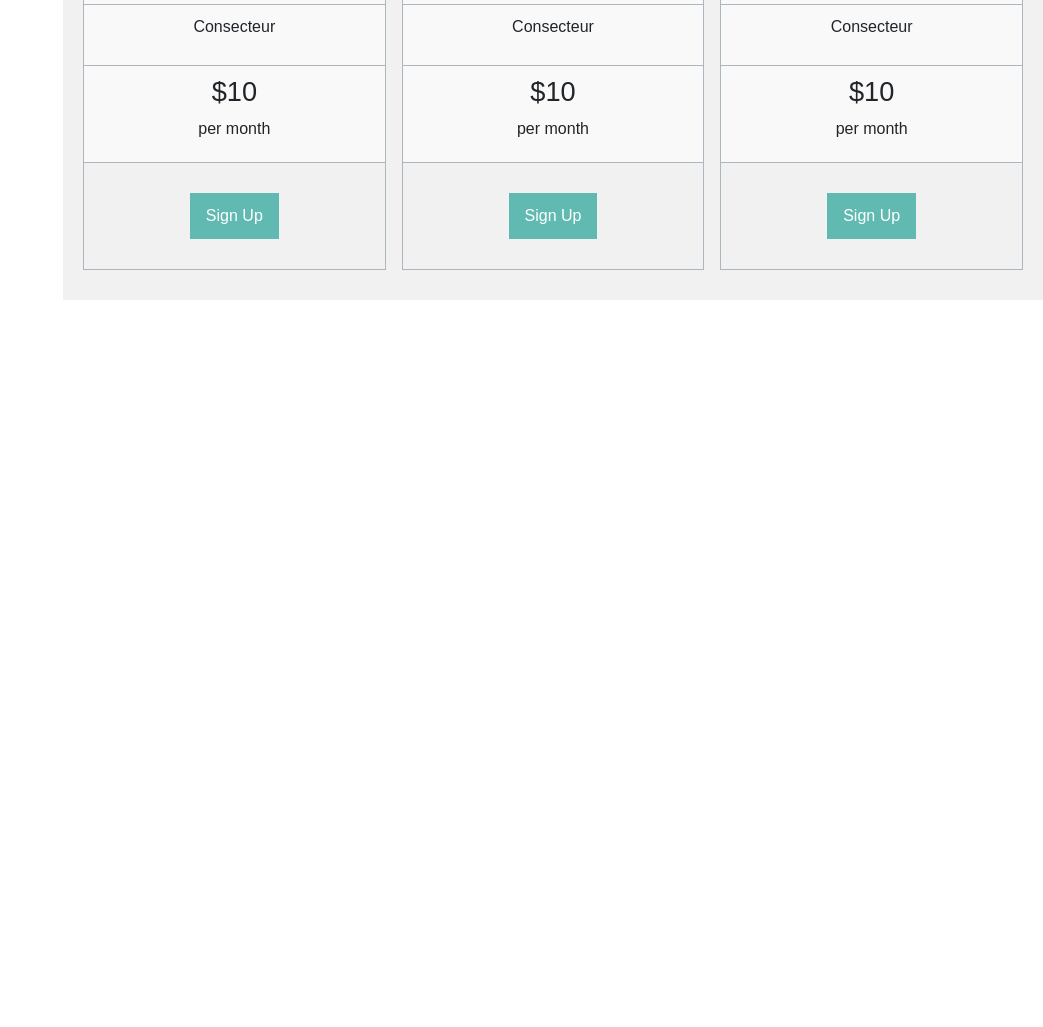
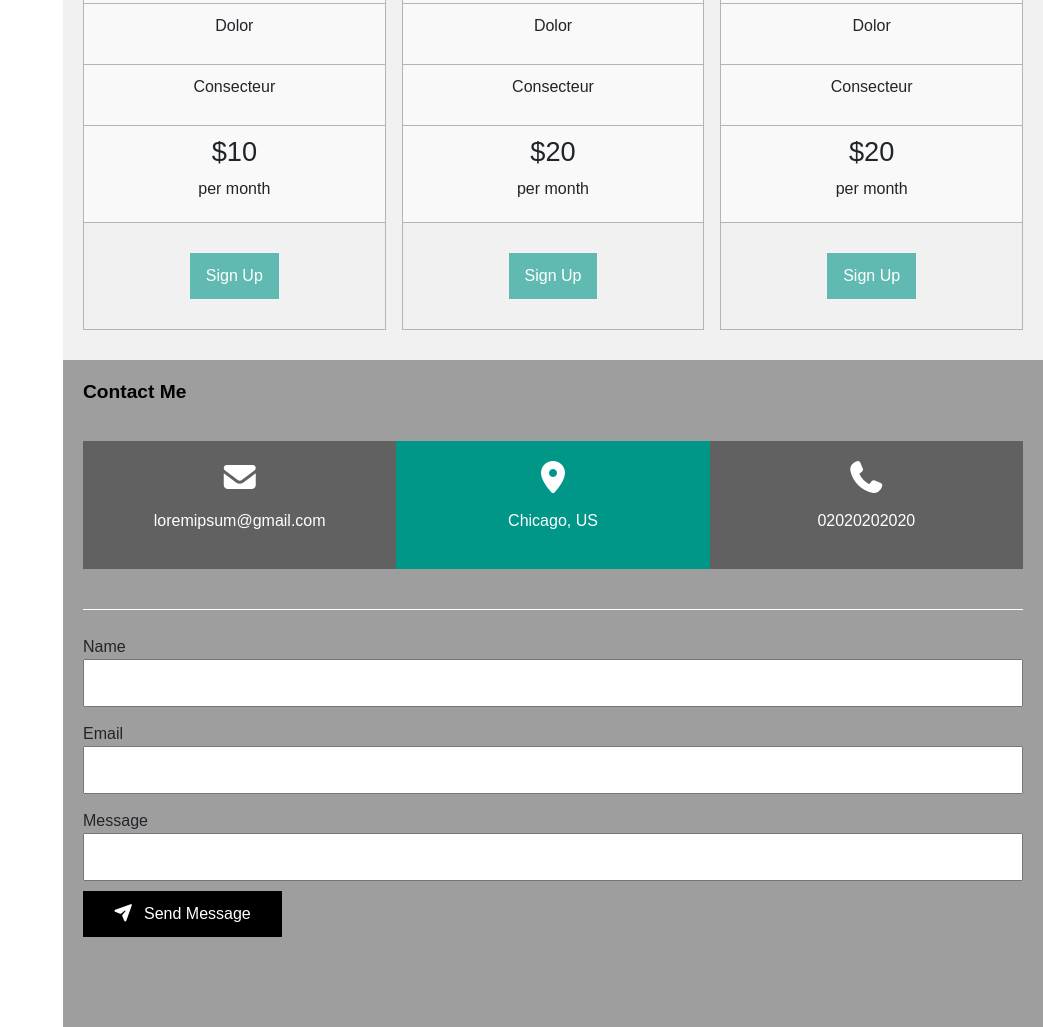
Before and after one commit to IbroDev2007/portfoliotemplate, a plain HTML site: page index.html in a window 1280 px wide. Shown: the part 2313-3340 px from the top of the page, without its empty margins (237-1280 px from the left). Before the commit the page ends 2613 px from the top, so only its background shows below. Drawn offline with nearby package versions, Linux system fonts and the light colour scheme.

Commit message:
quick commit

```diff
--- a/index.html
+++ b/index.html
@@ -251,7 +251,7 @@
               <p>Consecteur</p>
             </div>
             <div class="border border-dark-subtle border-opacity-10">
-              <h1>$10</h1>
+              <h1>$20</h1>
               <p>per month</p>
             </div>
             <div class="border border-dark-subtle border-opacity-10">
@@ -278,7 +278,7 @@
               <p>Consecteur</p>
             </div>
             <div class="border border-dark-subtle border-opacity-10">
-              <h1>$10</h1>
+              <h1>$20</h1>
               <p>per month</p>
             </div>
             <div class="border border-dark-subtle border-opacity-10">
@@ -286,6 +286,40 @@
             </div>
           </div>
         </div>
+      </section>
+
+      <section class="contact">
+        <h4>Contact Me</h4>
+        <div class="wrapper">
+          <div>
+            <i class="fa-solid fa-envelope"></i>
+            <p>loremipsum@gmail.com</p>
+          </div>
+          <div>
+            <i class="fa-solid fa-location-dot"></i>
+            <p>Chicago, US</p>
+          </div>
+          <div>
+            <i class="fa-solid fa-phone"></i>
+            <p>02020202020</p>
+          </div>
+        </div>
+        <form action="">
+          <label for="name">Name</label>
+          <br />
+          <input type="text" />
+          <br />
+          <label for="email">Email</label>
+          <br />
+          <input type="email" name="" id="" />
+          <br />
+          <label for="message">Message</label>
+          <br />
+          <input type="text" name="" id="" />
+          <button type="submit" class="btn">
+            <i class="fa-solid fa-paper-plane"></i>Send Message
+          </button>
+        </form>
       </section>
     </main>
   </body>
--- a/style.css
+++ b/style.css
@@ -83,10 +83,15 @@ aside p{
     font-size: 1.1em;
 }
 
+.heading {
+    padding-right: 20px;
+    padding-left: 20px;
+}
+
 main {
     grid-area: main;
     background-color: #F1F1F1;
-    padding: 15px 20px 0px 20px;
+    padding: 15px 0px 0px 0px;
 }
 
 .filter {
@@ -95,6 +100,8 @@ main {
     gap: 0.5em;
     padding-top: 30px;
     padding-bottom: 15px;
+    padding-left: 20px;
+    padding-right: 20px;
 }
 
 .filter .btn {
@@ -171,7 +178,10 @@ main {
         /* padding: 30px; */
     }
 
-    aside h5, .alone, .menu-list, .icons {
+    aside h5,
+        .alone,
+        .menu-list,
+        .icons {
         display: none;
     }
 
@@ -205,6 +215,8 @@ main {
     display: grid;
     grid-template-columns: repeat(3, 1fr);
     gap: 1em;
+    padding-left: 20px;
+    padding-right: 20px;
 }
 
 .parent {
@@ -283,6 +295,8 @@ main {
     grid-template-columns: repeat(2, 1fr);
     gap: 1em;
     padding-bottom: 40px;
+    padding-left: 20px;
+    padding-right: 20px;
 }
 
 .elder {
@@ -299,6 +313,11 @@ main {
     .twins {
         grid-template-columns: 1fr;
     }
+}
+
+.about {
+    padding-left: 20px;
+    padding-right: 20px;
 }
 
 .about p {
@@ -387,8 +406,15 @@ main {
 }
 
 .pricing {
-    margin-top: 30px;
+    margin-top: 90px;
     margin-bottom: 30px;
+    padding-left: 20px;
+    padding-right: 20px;
+}
+
+.pricing h4 {
+    font-size: 1.5em;
+    color: #606060;
 }
 
 .pricing .wrapper{
@@ -492,3 +518,78 @@ main {
         grid-template-columns: 1fr;
     }
 }
+
+.contact {
+    padding: 20px 20px 90px 20px;
+    background-color: #9E9E9E;
+}
+
+.contact h4 {
+    font-size: 1.2em;
+    color: black;
+    font-weight: bold;
+    padding-bottom: 30px;
+}
+
+.contact .wrapper{
+    display: grid;
+    grid-template-columns: repeat(3, 1fr);
+}
+
+.contact .wrapper div {
+    display: flex;
+    flex-direction: column;
+    align-items: center;
+    justify-content: center;
+    gap: 1em;
+    padding: 20px 0px 20px 0px;
+}
+
+.contact .wrapper div:nth-child(1),
+.contact .wrapper div:nth-child(3) {
+    background-color: #616161;
+    color: white;
+}
+
+.contact .wrapper div:nth-child(2) {
+    background-color: #009688;
+    color: white;
+}
+
+.contact .wrapper div i {
+    font-size: 2em;
+}
+
+form {
+    /* border: 2px solid red; */
+    border-top: thin solid white;
+    margin-top: 40px;
+    padding-top: 10px;
+}
+
+form label {
+    padding-top: 15px;
+}
+
+form input {
+    width: 100%;
+    padding: 10px 0px;
+}
+
+form .btn {
+    background-color: black;
+    color: white;
+    border-radius: 0;
+    margin-top: 10px;
+    padding: 10px 30px;
+}
+
+form .btn i {
+    padding-right: 30px;
+}
+
+@media(max-width:600px) {
+    .contact .wrapper {
+        grid-template-columns: 1fr;
+    }
+}
```
